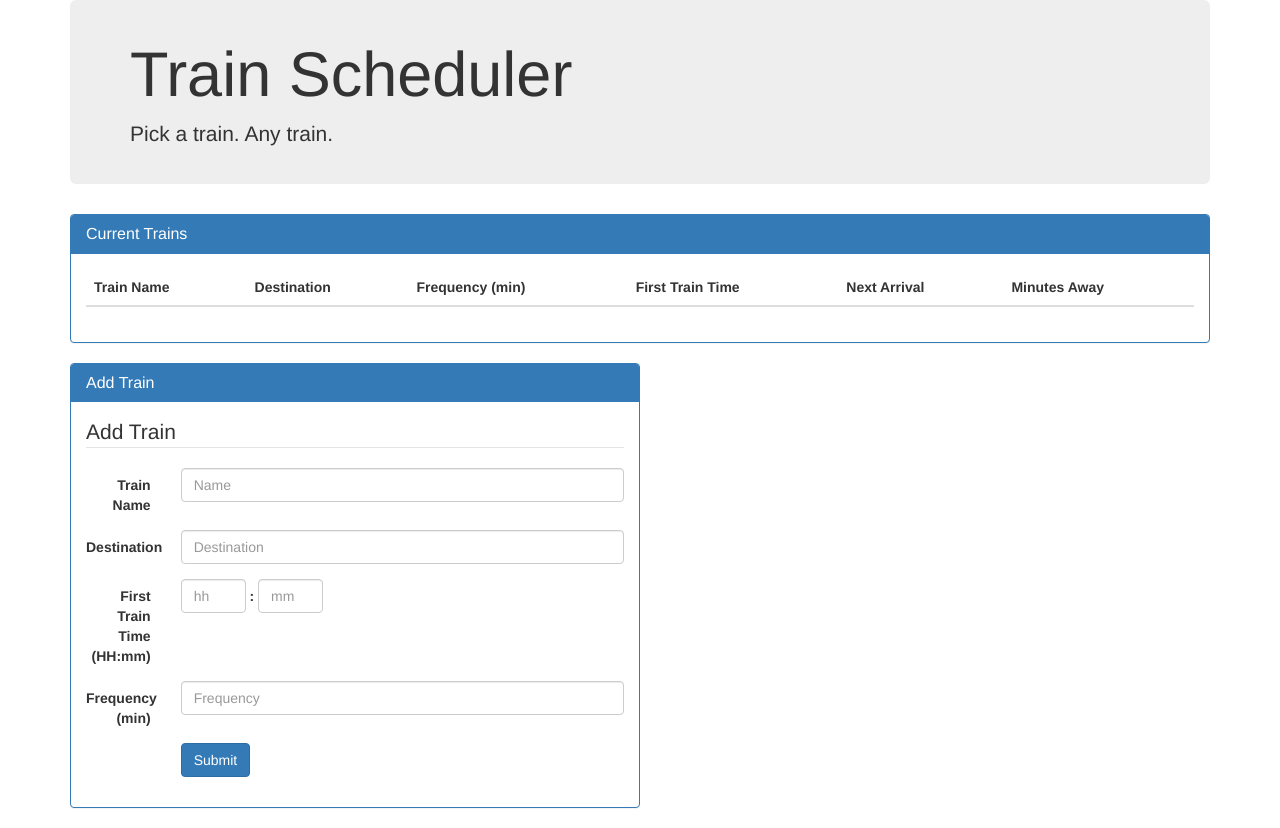
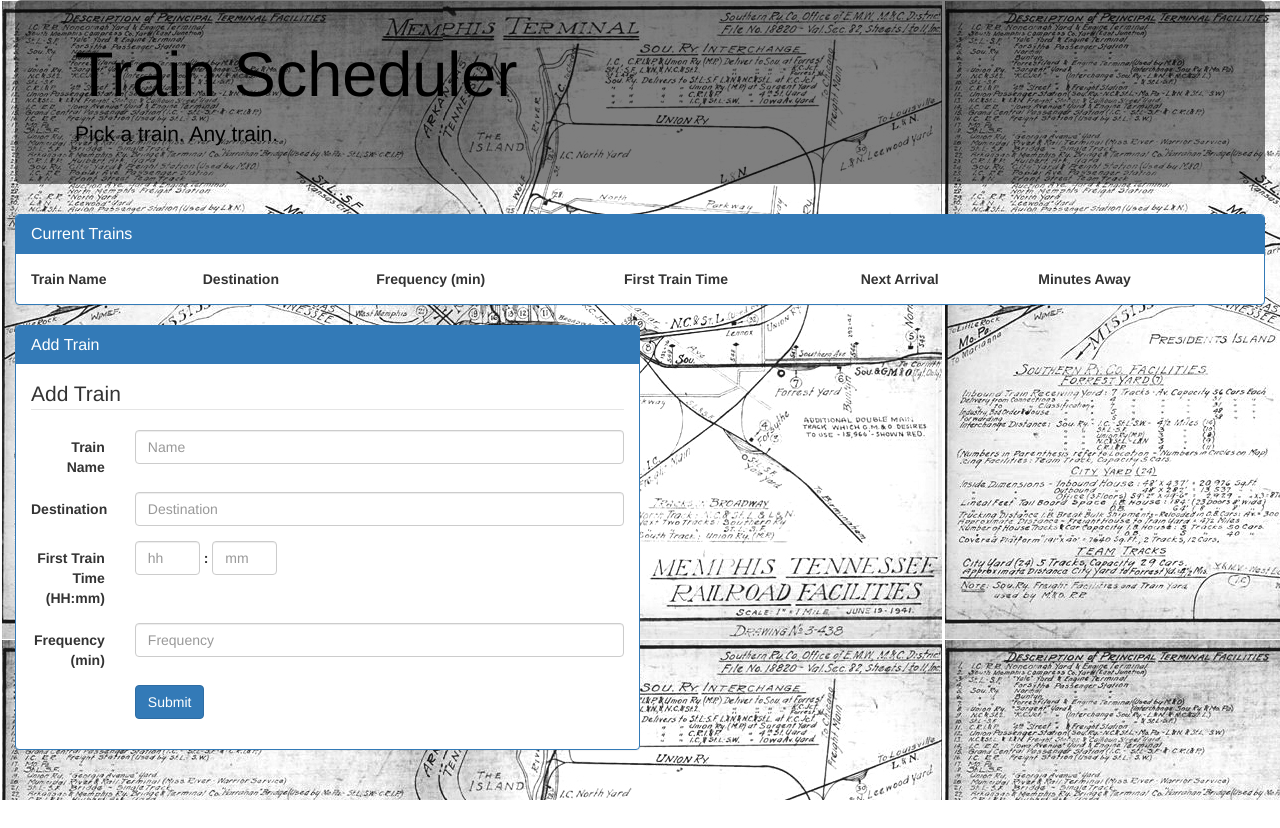
Before and after one commit to mdvb1001/train_scheduler, a PHP site: page / in a window 1280 px wide. After the commit the page ends 800 px from the top, so only its background shows below. Run offline with PHP 8.4, Linux system fonts and the light colour scheme; lists and menus that the app fills with data are empty; some libraries are stand-ins or nearby versions.

Commit message:
add background image

```diff
--- a/assets/css/style.css
+++ b/assets/css/style.css
@@ -1,11 +1,16 @@
 body {
-	/*background-image: url("../images/orientExpress.jpg");*/
+	background-image: url("../images/memphis-rail.jpg");
 }
 
 .main-title {
 	padding: 20px;
-	/*background: rgba(1000, 1000, 1000, 0.5);
-	background-image: url("../images/orientExpress.jpg");*/
+	background: rgba(1, 1, 1, 0.5);
+	color: black;
+	/*background-image: url("../images/orientExpress.jpg");*/
+}
+
+.text-lead {
+	font-weight: bold;
 }
 
 #inputHour {
@@ -35,3 +40,11 @@ body {
 .all-inputs {
 	width: 50%;
 }
+
+.table-fluid{
+	width: 100%;
+}
+
+td {
+	height: 30px;
+}
--- a/index.html
+++ b/index.html
@@ -13,7 +13,7 @@
 </head>
 
 <body>
-  <div class="container">
+  <div class="container-fluid">
     <div class="row-fluid">
       <div class="jumbotron main-title">
         <h1>Train Scheduler</h1>
@@ -26,7 +26,7 @@
           <h3 class="panel-title">Current Trains</h3>
         </div>
         <div class="panel-body">
-          <table class="table table-striped table-hover">
+          <table class="table-fluid table-striped table-hover">
             <thead>
               <tr>
                 <th>Train Name</th>
```
Also changed, not shown: assets/images/memphis-rail.jpg (added).
